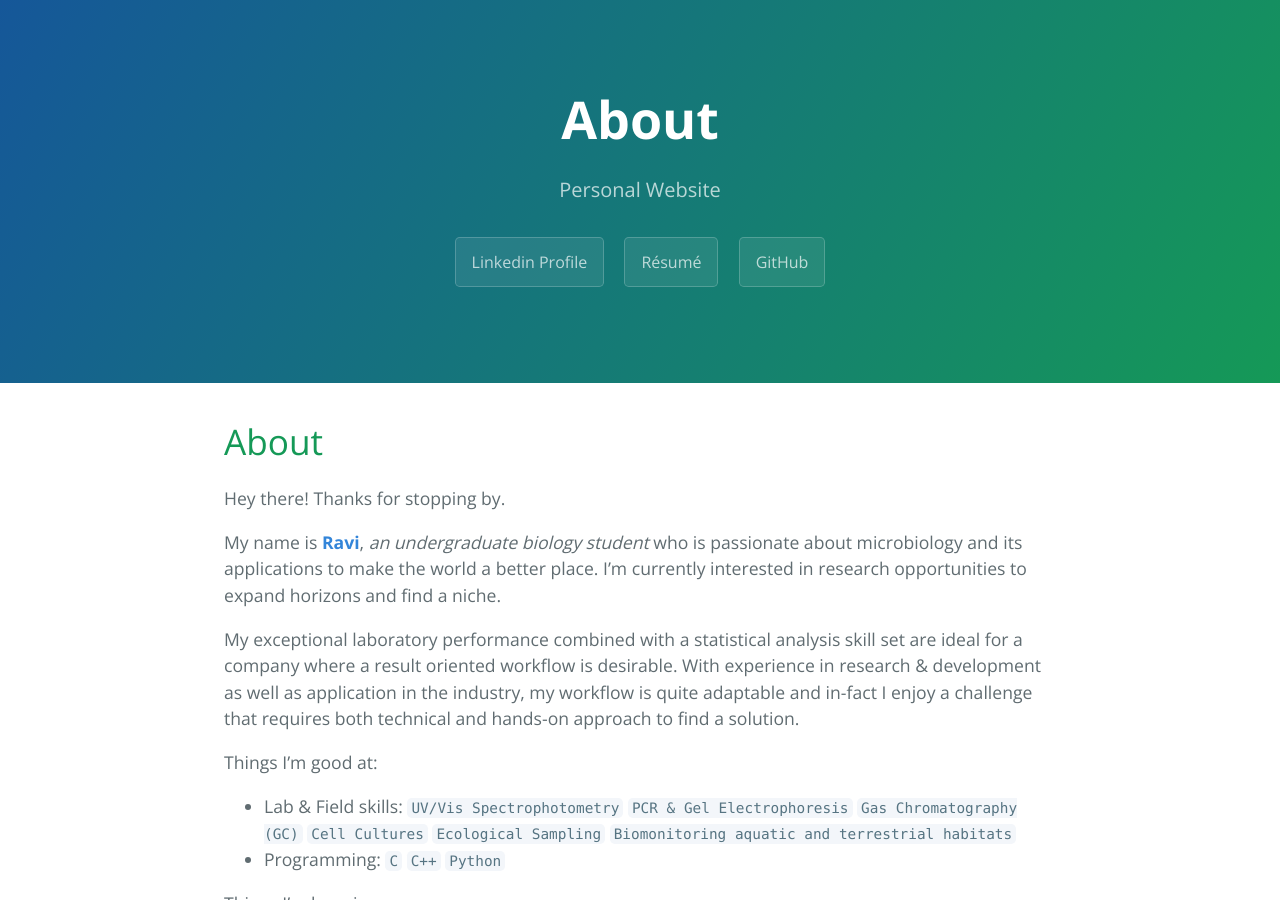
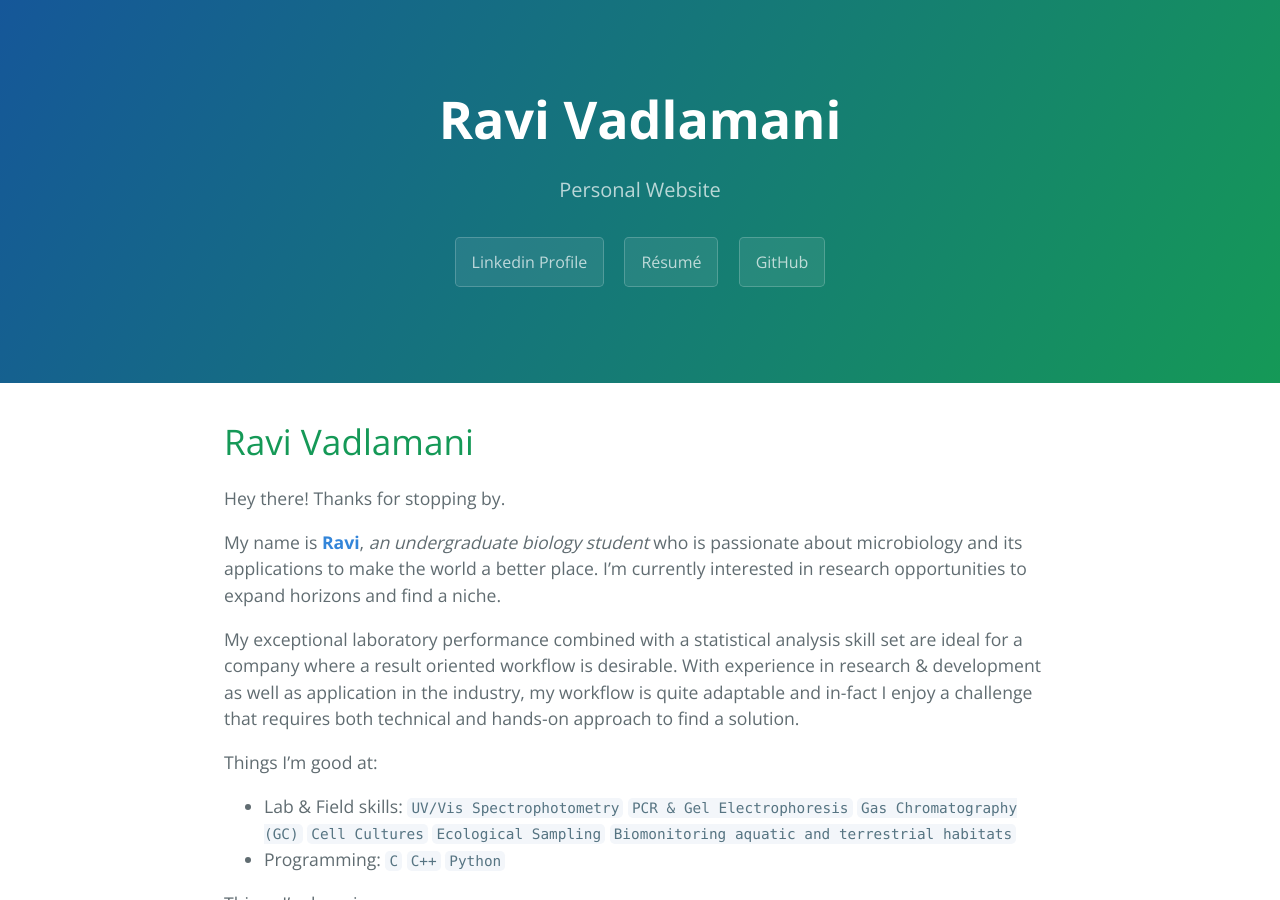
Before and after one commit to ravi-vadlamani/test-site, a Jekyll site: the page built from index.md, in a window 1280 px wide and 900 px high. Built offline with Jekyll 4.4.1, drawn with Linux system fonts in a browser that asks for light colours; our own code applies the rules of GitHub Pages for plain Markdown files.

Commit message:
Update index.md

```diff
--- a/index.md
+++ b/index.md
@@ -2,7 +2,7 @@
 layout: default
 ---
 
-# About
+# Ravi Vadlamani
 
 Hey there! Thanks for stopping by.
 
```
